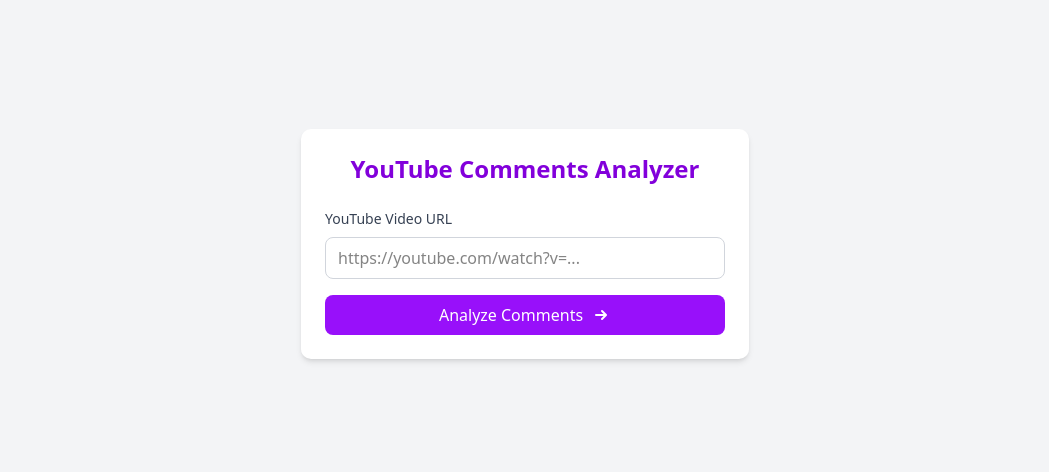
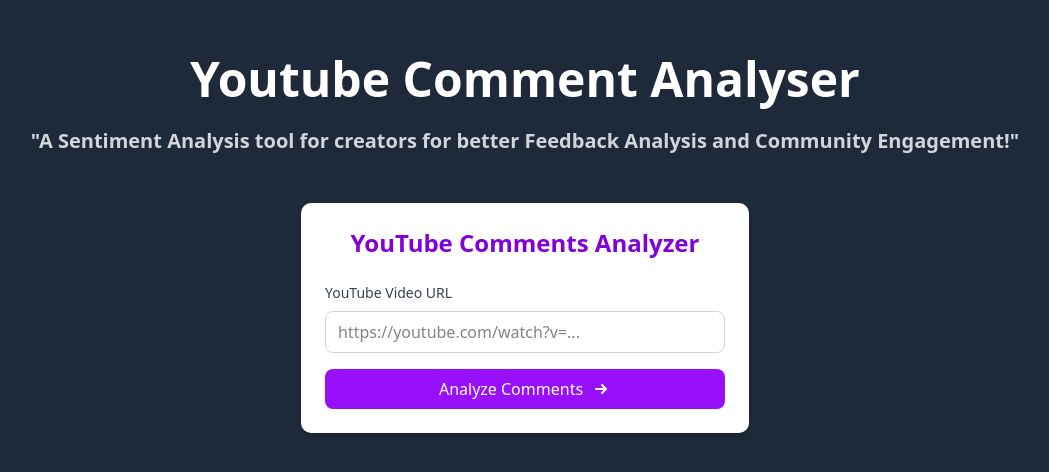
Before and after one commit to prashant-vish/yt-comment-analyzer, a React (Vite) app in the folder frontend/: page / in a window 1280 px wide. Shown: the part 156-628 px from the top of the page, without its empty margins (115-1164 px from the left). Built offline with nearby package versions, Linux system fonts and the light colour scheme.

Commit message:
Added minor change

```diff
--- a/frontend/src/components/Home.tsx
+++ b/frontend/src/components/Home.tsx
@@ -46,7 +46,16 @@
   };
 
   return (
-    <div className="flex items-center justify-center min-h-screen bg-gray-100">
+    <div className="flex flex-col items-center justify-center min-h-screen bg-gray-800">
+      <div>
+        <h1 className="text-5xl font-bold text-center text-white mb-6">
+          Youtube Comment Analyser{" "}
+        </h1>
+        <h2 className="text-xl font-bold text-center text-gray-300 mb-12">
+          "A Sentiment Analysis tool for creators for better Feedback Analysis
+          and Community Engagement!"
+        </h2>
+      </div>
       <div className="w-full max-w-md bg-white rounded-lg shadow-md p-6">
         <h1 className="text-2xl font-bold text-center text-purple-700 mb-6">
           YouTube Comments Analyzer
```
